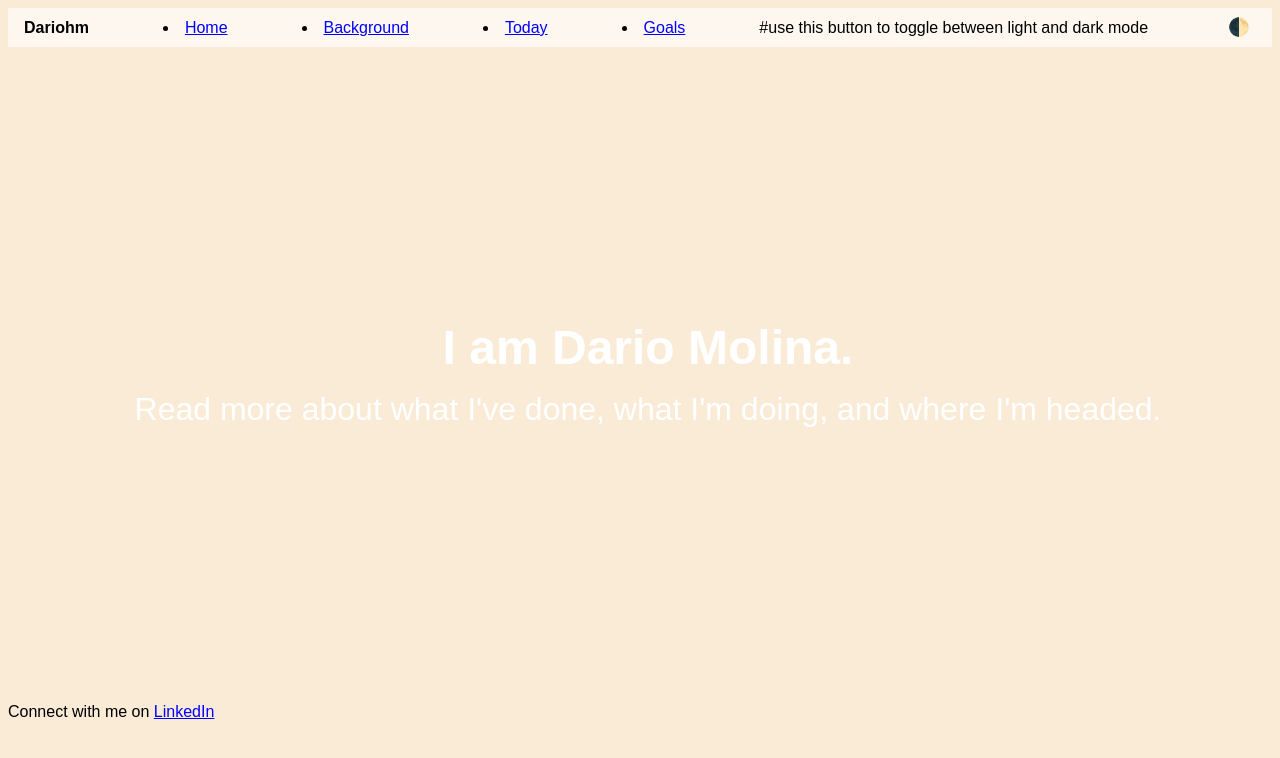
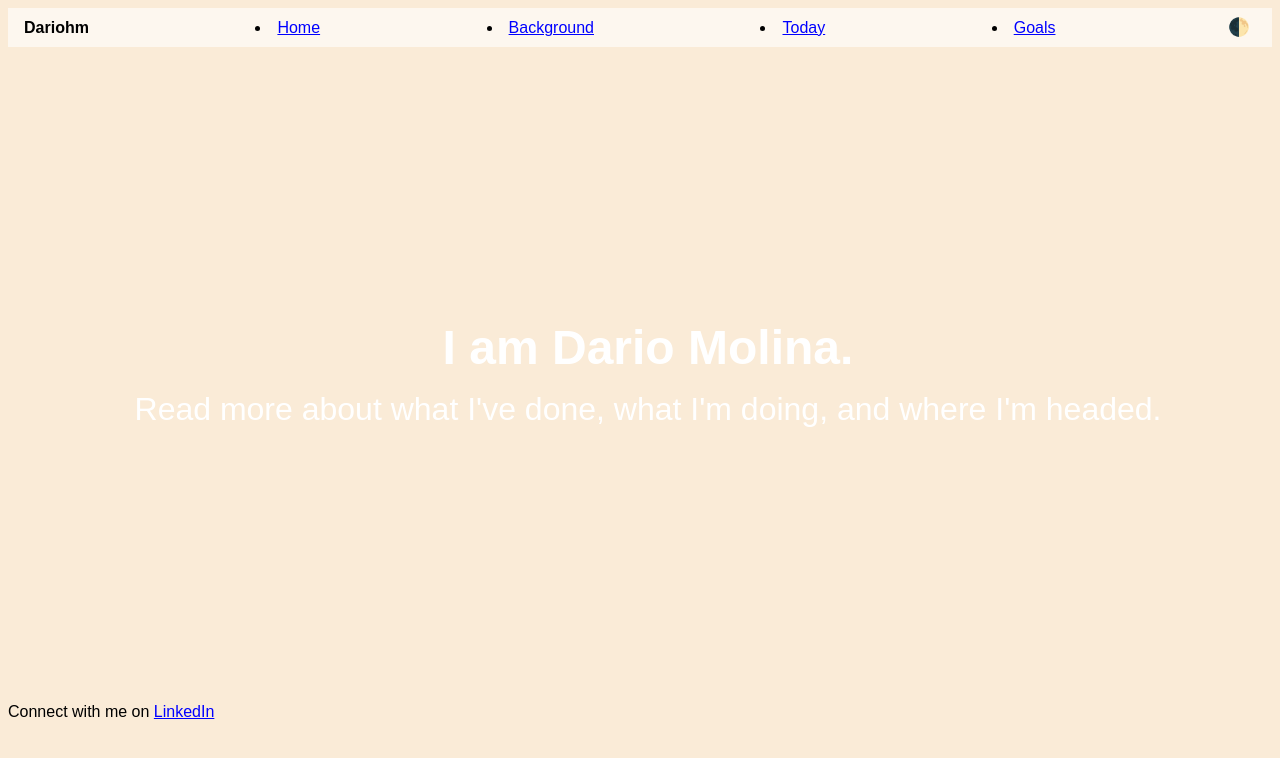
Before and after one commit to Dariohm808/Dariohm808.github.io, a plain HTML site: page index.html in a window 1280 px wide. Drawn offline with Linux system fonts and the light colour scheme.

Commit message:
Update index.html

```diff
--- a/index.html
+++ b/index.html
@@ -15,7 +15,7 @@
                 <li><a href="page3.html">Today</a></li>
                 <li><a href="page4.html">Goals</a></li>
 
-            #use this button to toggle between light and dark mode
+            <!-- use this button to toggle between light and dark mode -->
             <button class="theme-toggle" aria-label="Toggle theme">🌓</button>
 
 
```
